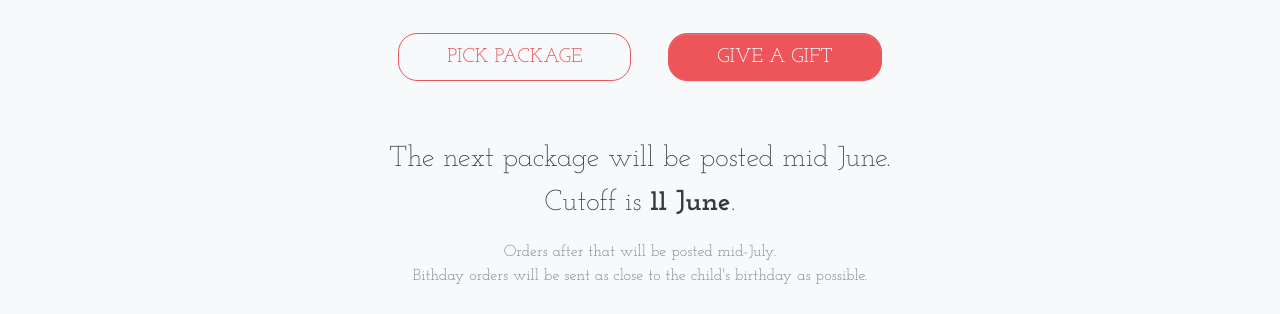
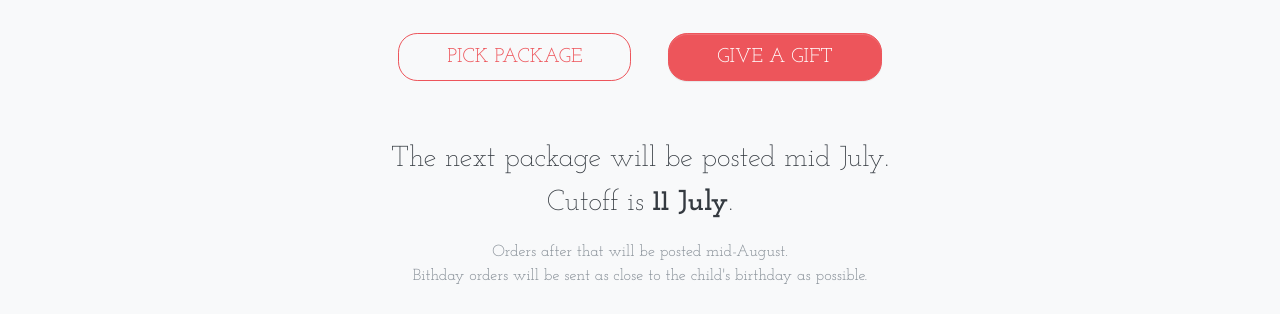
Before and after one commit to stickles/stickles.github.io, a website: page index.html in a window 1280 px wide. Shown: the part 960-1274 px from the top of the page. Drawn offline with Linux system fonts and the light colour scheme.

Commit message:
Changed month to July

```diff
--- a/index.html
+++ b/index.html
@@ -114,15 +114,15 @@
       <div class="row">
         <div class="col-md-9 mx-auto my-4 text-center">
           <p class="lead mb-0 display-6">
-            The next package will be posted mid June.
+            The next package will be posted mid July.
             <!-- TODO: Update date -->
           </p>
           <p class="lead display-6 mt-0">
-            Cutoff is <strong class="font-weight-bold">11 June</strong>.
+            Cutoff is <strong class="font-weight-bold">11 July</strong>.
             <!-- TODO: Update date -->
           </p>
           <p class="mb-0 text-muted">
-             Orders after that will be posted mid-July.
+             Orders after that will be posted mid-August.
             <!-- TODO: Update date - For Christmas orders, vouchers can be emailed to you or the recipient, with the first package arriving mid-January.-->
           </p>
           <p class="mt-0 text-muted">
```
